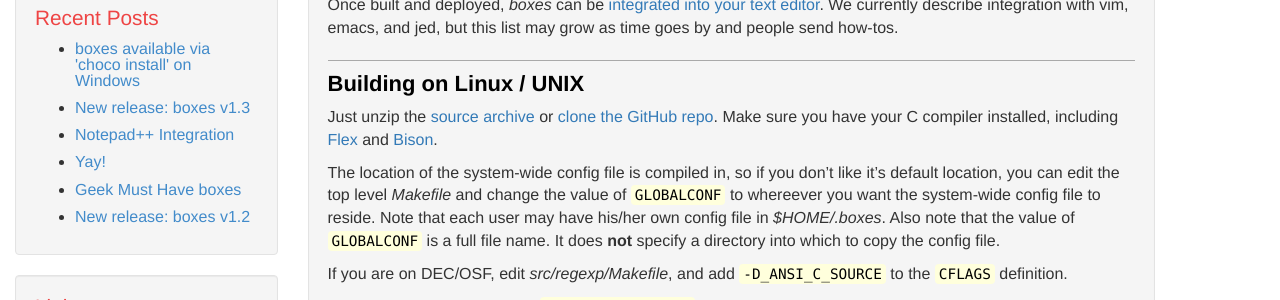
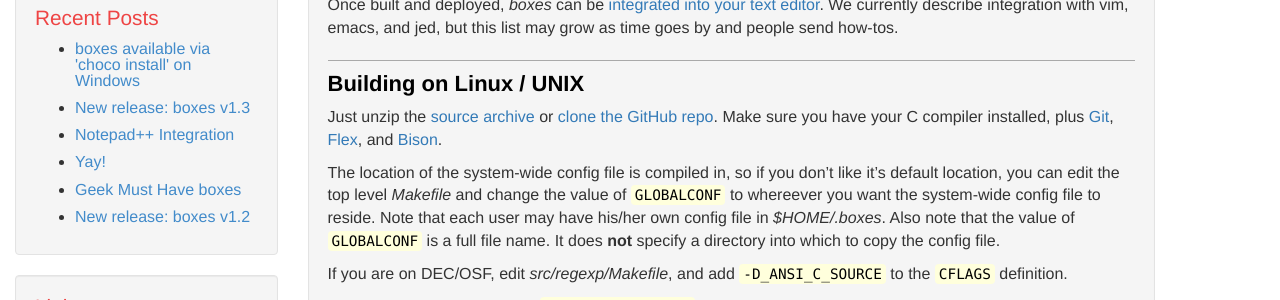
Before and after one commit to ascii-boxes/boxes, a Jekyll site: the page built from build.html, in a window 1280 px wide and 900 px high. Shown: the part 272-572 px from the top of the window. Built offline with Jekyll 4.4.1, drawn with Linux system fonts in a browser that asks for light colours; comment, search, counter and statistics services are not loaded.

```diff
--- a/build.html
+++ b/build.html
@@ -25,8 +25,9 @@ this list may grow as time goes by and people send how-tos.
 
 Just unzip the [source archive](https://github.com/{{ site.github }}/releases/latest){:target="_blank"}
 or [clone the GitHub repo](https://help.github.com/articles/cloning-a-repository/){:target="_blank"}.
-Make sure you have your C&nbsp;compiler installed, including
-[Flex](https://github.com/westes/flex){:target="_blank"} and
+Make sure you have your C&nbsp;compiler installed, plus
+[Git](https://git-scm.com/){:target="_blank"},
+[Flex](https://github.com/westes/flex){:target="_blank"}, and
 [Bison](http://www.gnu.org/software/bison/){:target="_blank"}.
 
 The location of the system-wide config file is compiled in, so if you don't like it's default location,
```
